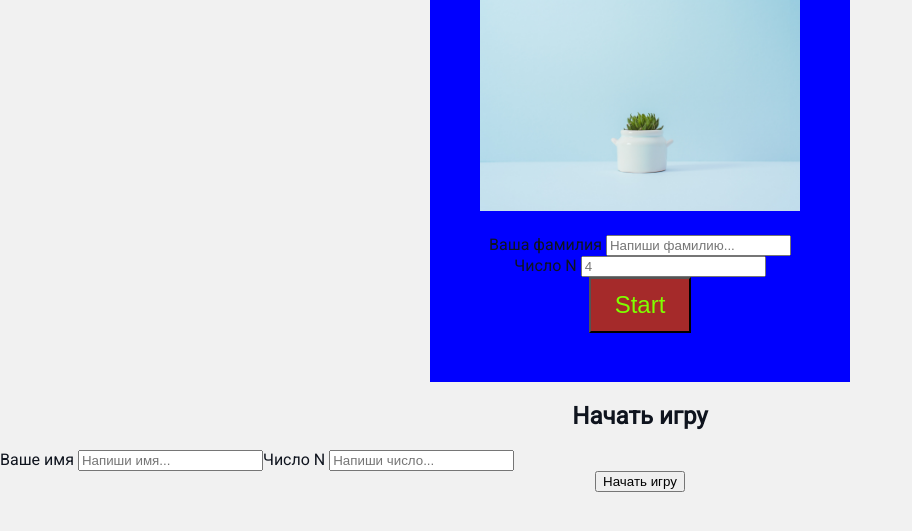
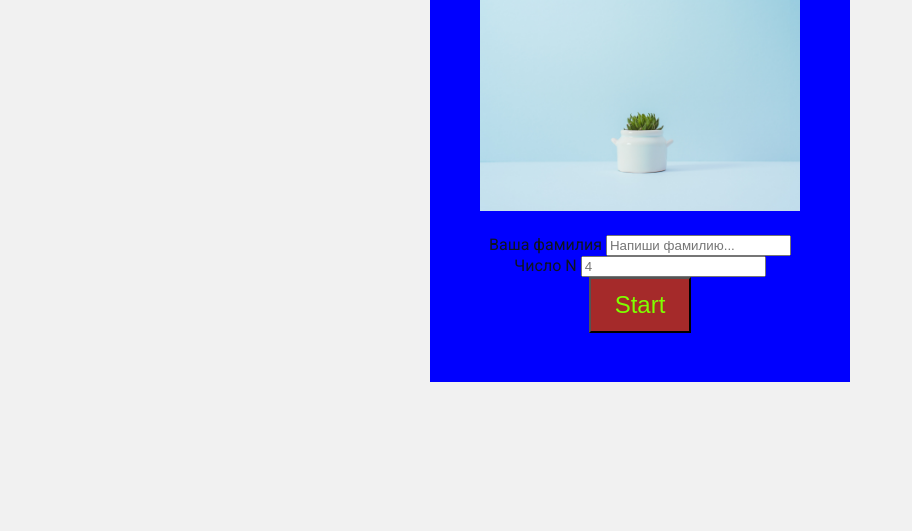
Before and after one commit to san41yester/memory-game, a plain HTML site: page index.html in a window 1280 px wide. Shown: the part 199-730 px from the top of the page, without its empty margins (0-912 px from the left). Drawn offline with Linux system fonts and the light colour scheme.

Commit message:
Update index.html

```diff
--- a/index.html
+++ b/index.html
@@ -27,26 +27,7 @@
         </div>
 
     </main>
-    <div class="contact">
-        <h2>Начать игру </h2>
 
-        <form action="/">
-            <div class="row">
-            <div class="form-group">
-            <label for="name">Ваше имя</label>
-            <input type="text" id="name"
-            placeholder="Напиши имя...">
-        </div>
-        <div class="form-group">
-            <label for="mail">Число N</label>
-            <input type="text" id="mail"
-            placeholder="Напиши число...">
-        </div>
-    </div>
-    </form>
-    <form action="game.html">
-        <button type="submit">Начать игру</button>
-      </form>
 
 
     <script src="main.js"></script>
```
